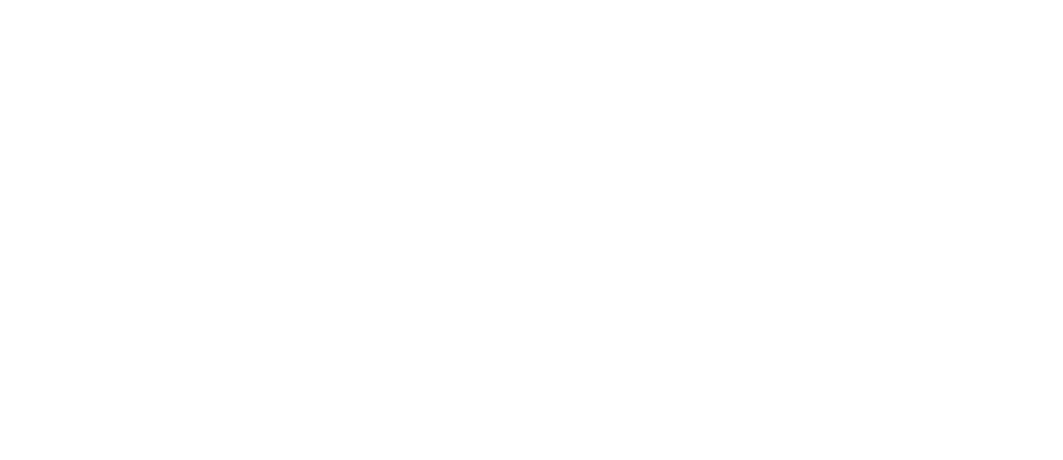
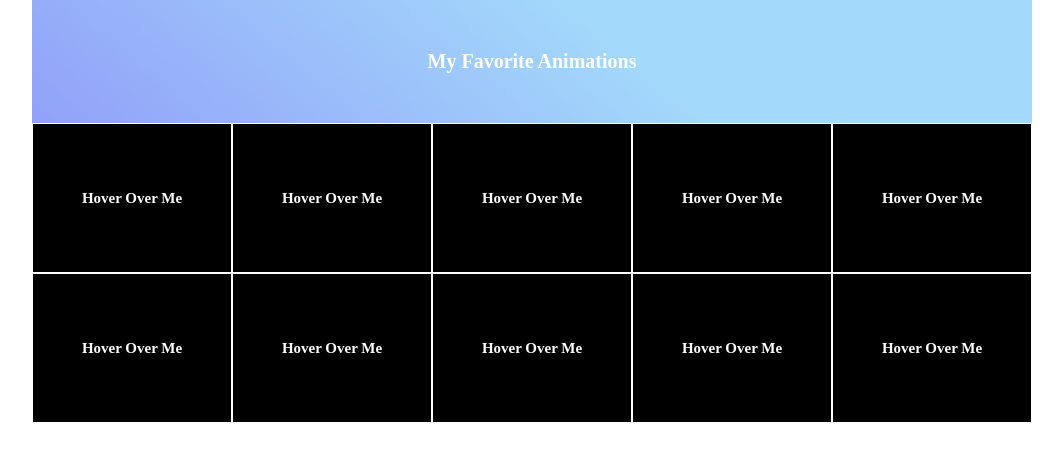
Before and after one commit to marselgray/animations, a website: page index.html in a window 1280 px wide. Shown: the whole page, without its empty margins (108-1171 px from the left). Drawn offline with nearby package versions, Linux system fonts and the light colour scheme; files that its build step writes are made by us from their sources.

Commit message:
base styles/ first animation

```diff
--- a/index.html
+++ b/index.html
@@ -5,9 +5,57 @@
 	<meta name="viewport" content="width=device-width, initial-scale=1.0">
 	<meta http-equiv="X-UA-Compatible" content="ie=edge">
 	<link rel="stylesheet" href="css/style.css">
-	<title>Document</title>
+	<title>Animations</title>
 </head>
 <body>
+	<main class="main">
+		<header class="header">
+			<h1 class="header--title">My Favorite Animations</h1>
+		</header>
+
+		<article class="animations">
+			<div class="animations--section underline--link">
+				<h2><a href="#">Hover Over Me</a></h2>
+			</div>
+
+			<div class="animations--section underline--link">
+				<h2><a href="#">Hover Over Me</a></h2>
+			</div>
+
+			<div class="animations--section underline--link">
+				<h2><a href="#">Hover Over Me</a></h2>
+			</div>
+
+			<div class="animations--section underline--link">
+				<h2><a href="#">Hover Over Me</a></h2>
+			</div>
+
+			<div class="animations--section underline--link">
+				<h2><a href="#">Hover Over Me</a></h2>
+			</div>
+
+			<div class="animations--section underline--link">
+				<h2><a href="#">Hover Over Me</a></h2>
+			</div>
+
+			<div class="animations--section underline--link">
+				<h2><a href="#">Hover Over Me</a></h2>
+			</div>
+
+			<div class="animations--section underline--link">
+				<h2><a href="#">Hover Over Me</a></h2>
+			</div>
+
+			<div class="animations--section underline--link">
+				<h2><a href="#">Hover Over Me</a></h2>
+			</div>
+
+			<div class="animations--section underline--link">
+				<h2><a href="#">Hover Over Me</a></h2>
+			</div>
+		</article>
+	</main>
+
 
 </body>
 </html>
--- /dev/null
+++ b/sass/animations/_text.scss
@@ -0,0 +1,32 @@
+.underline--link{
+
+	text-align: center;
+
+	a{
+		position: relative;
+		color: $white;
+		text-decoration: none;
+
+		&::before{
+			content: "";
+			position: absolute;
+			width: 100%;
+			height: 2px;
+			bottom: 0;
+			left: 0;
+			background-color: currentColor;
+			visibility: hidden;
+			transform: scaleX(0);
+			transition: all 0.3s ease-in-out 0s;
+		}
+
+		&:hover{
+			color: $white;
+
+			&::before{
+				visibility: visible;
+				transform: scaleX(1);
+			}
+		}
+	}
+}
--- /dev/null
+++ b/sass/base/_base.scss
@@ -0,0 +1,53 @@
+/* CSS reset */
+*,
+*::after,
+*::before {
+	margin: 0;
+	padding: 0;
+	box-sizing: inherit;
+}
+
+*:focus{
+	outline: none;
+}
+
+html{
+	font-size: 62.5%;
+}
+
+
+body{
+	box-sizing: border-box;
+}
+
+// mobile first design
+@mixin breakpoint($breakpoint) {
+	@if $breakpoint == small {
+		@media (min-width: 37.5em){
+			@content;
+		}
+	}
+
+	@if $breakpoint == medium {
+		@media (min-width: 56.25em){
+			@content;
+		}
+	}
+
+	@if $breakpoint == large {
+		@media (min-width: 75em){
+			@content;
+		}
+	}
+
+	@if $breakpoint == xlarge {
+		@media (min-width: 112.5em){
+			@content;
+		}
+	}
+}
+
+// Colors
+
+$white: #fff;
+$black: #000;
--- /dev/null
+++ b/sass/base/_layout.scss
@@ -0,0 +1,36 @@
+.main{
+
+	max-width: 100rem;
+	margin: 0 auto;
+	background: linear-gradient(40deg, #8983F7, #A3DAFB 70%);
+	color: $white;
+
+	.header{
+		text-align: center;
+		padding: 5rem 0;
+	}
+
+	.animations{
+		display: flex;
+		flex-direction: column;
+		flex-wrap: wrap;
+		justify-content: flex-start;
+		background-color: $black;
+
+		@include breakpoint(medium){
+			flex-direction: row;
+
+		}
+
+		&--section{
+			height: 150px;
+			flex: 1 1 20rem;
+			background: $black;
+			display: flex;
+			flex-direction: column;
+			justify-content: center;
+			border: 1px solid $white;
+		}
+	}
+
+}
--- a/sass/main.scss
+++ b/sass/main.scss
@@ -0,0 +1,4 @@
+@import 'base/base';
+@import 'base/layout';
+
+@import 'animations/text';
```
Also changed, not shown: package.json (+3 -4 lines), css/style.css (added), 1 other file.
